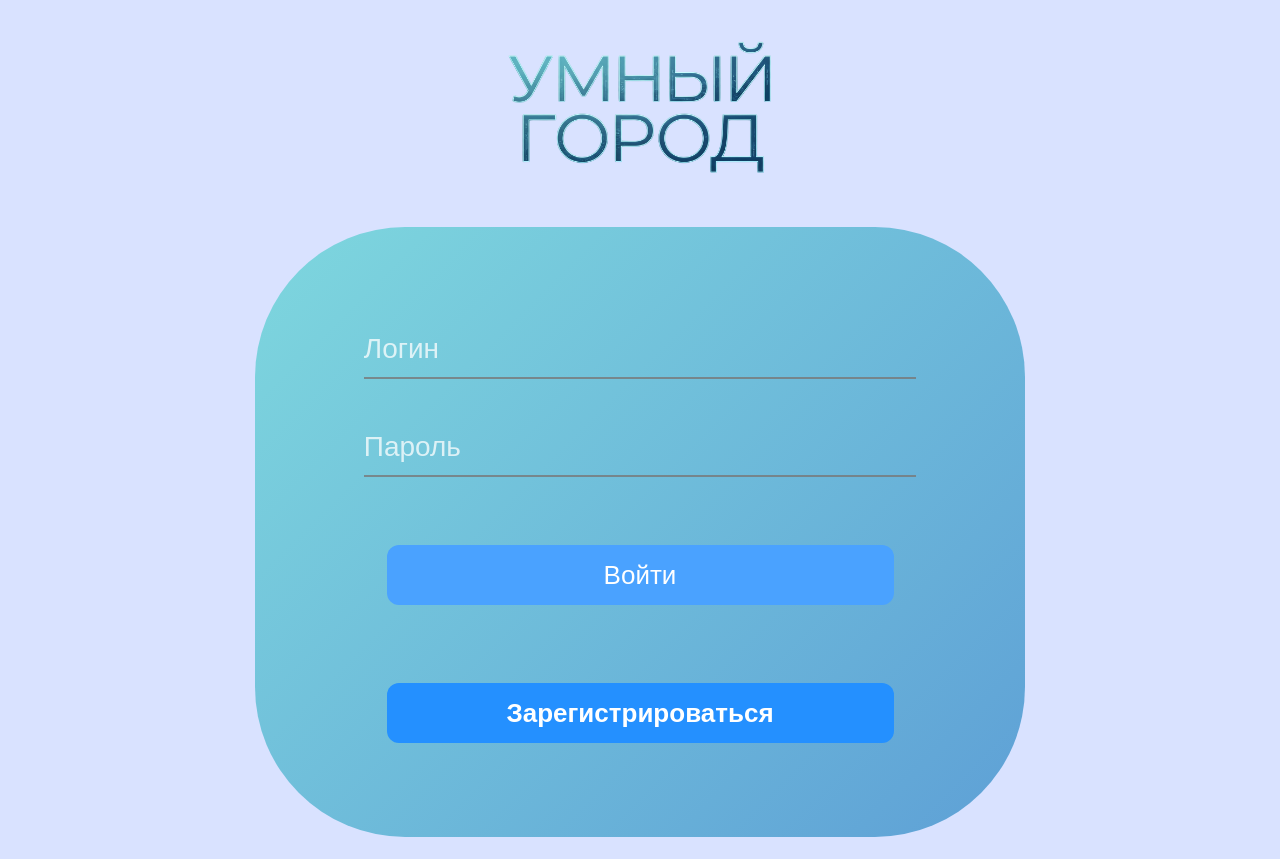
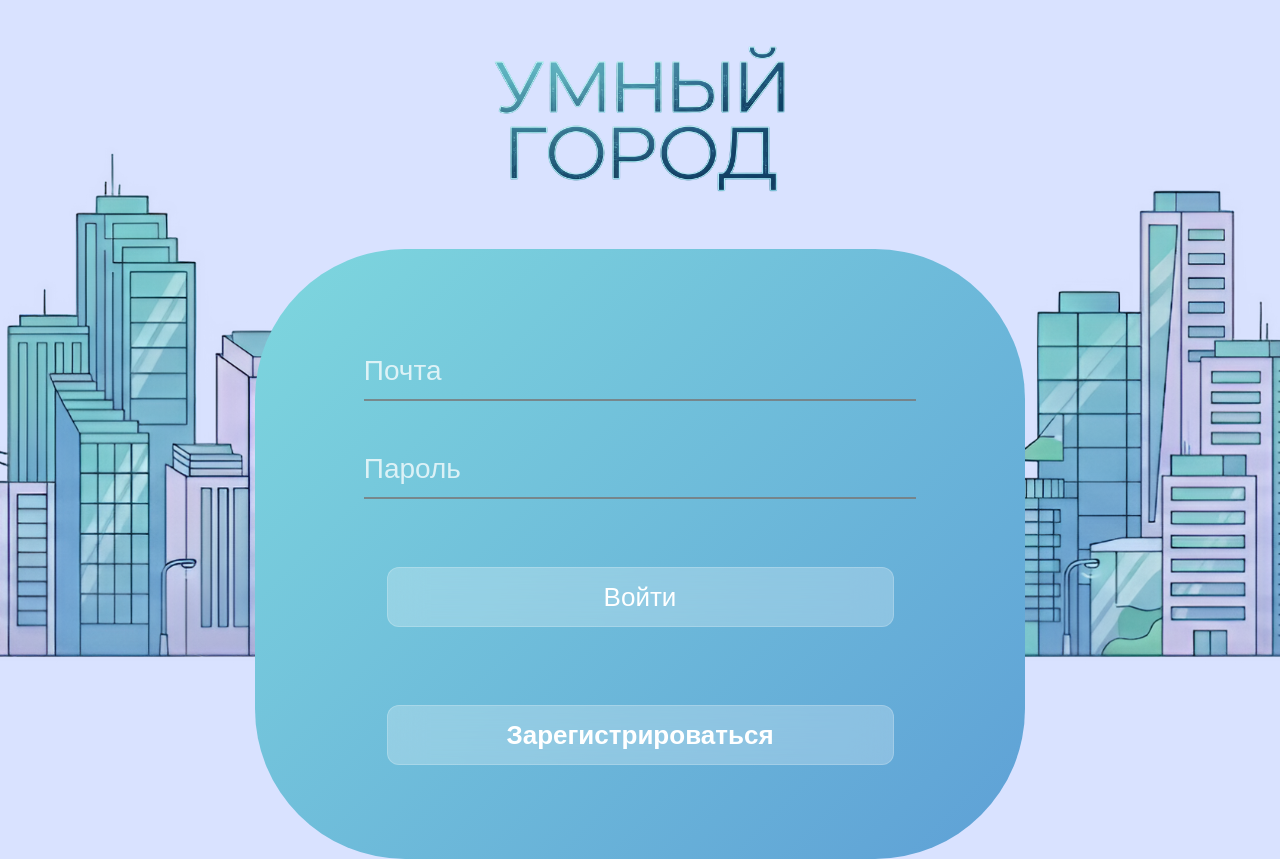
Before and after one commit to binov-v/smart_city_project, a Flask app: page / in a window 1280 px wide. Before the commit the page ends 837 px from the top, so only its background shows below. Run offline with Flask 3, Linux system fonts and the light colour scheme.

Commit message:
закончено оформление главной странички

```diff
--- a/static/css/index.css
+++ b/static/css/index.css
@@ -1,5 +1,10 @@
 body {
-    background: #D9E2FF;
+    background-color: #D9E2FF;
+    background-image: url('../images/bg_houses.png');
+    background-repeat: no-repeat;
+    background-size: cover;
+    background-attachment: fixed;
+    background-position: center;
     margin: 0;
     min-height: 100vh;
     display: flex;
@@ -9,12 +14,12 @@ body {
 }
 
 .logo {
-    width: 380px;
+    width: 420px;
     height: auto;
     margin-bottom: 20px;
 }
 
-.my-colored-container {
+.register-container {
     background: linear-gradient(135deg, #7ed7de 0%, #5ea0d6 100%);
     width: 770px;
     height: 610px;
@@ -64,13 +69,50 @@ body {
     font-size: 26px;
     margin-top: 28px;
     cursor: pointer;
+    transition: 0.2s ease;
+    backdrop-filter: blur(18px);
+    -webkit-backdrop-filter: blur(18px);
+    border: 1px solid rgba(255, 255, 255, 0.2);
 }
 
 .login-btn {
-    background: #4aa2ff;
+    background: rgba(255, 255, 255, 0.25);
 }
 
 .register-btn {
-    background: #2490ff;
+    background: rgba(255, 255, 255, 0.25);
     font-weight: 600;
 }
+
+.login-btn:hover {
+    background: #3c94f0;
+    transform: translateY(-2px);
+    box-shadow: 0 6px 15px rgba(0, 0, 0, 0.12);
+}
+
+.register-btn:hover {
+    background: #1486f5;
+    transform: translateY(-2px);
+    box-shadow: 0 6px 15px rgba(0, 0, 0, 0.12);
+}
+
+.login-btn:active {
+    background: #2f7fd0;
+    transform: translateY(1px);
+    box-shadow: none;
+}
+
+.register-btn:active {
+    background: #0f6fcf;
+    transform: translateY(1px);
+    box-shadow: none;
+}
+
+.login-btn:disabled,
+.register-btn:disabled {
+    background: #8fbce6;
+    cursor: not-allowed;
+    opacity: 0.7;
+    transform: none;
+    box-shadow: none;
+}
--- a/templates/index.html
+++ b/templates/index.html
@@ -9,15 +9,14 @@
 <body>
     <img src="{{ url_for('static', filename='images/logo.png') }}" alt="логотип сайта"
          class="logo">
-
-    <div class="my-colored-container">
+    <div class="register-container">
         <form class="login-form">
             <div class="field">
-                <input type="email" placeholder="Логин">
+                <input type="email" id="email" placeholder="Почта">
             </div>
 
             <div class="field">
-                <input type="password" placeholder="Пароль">
+                <input type="password" id="password" placeholder="Пароль">
             </div>
 
             <button type="submit" class="login-btn" style="margin-bottom: 50px;">Войти</button>
```
Also changed, not shown: static/images/bg_houses.png (added).
